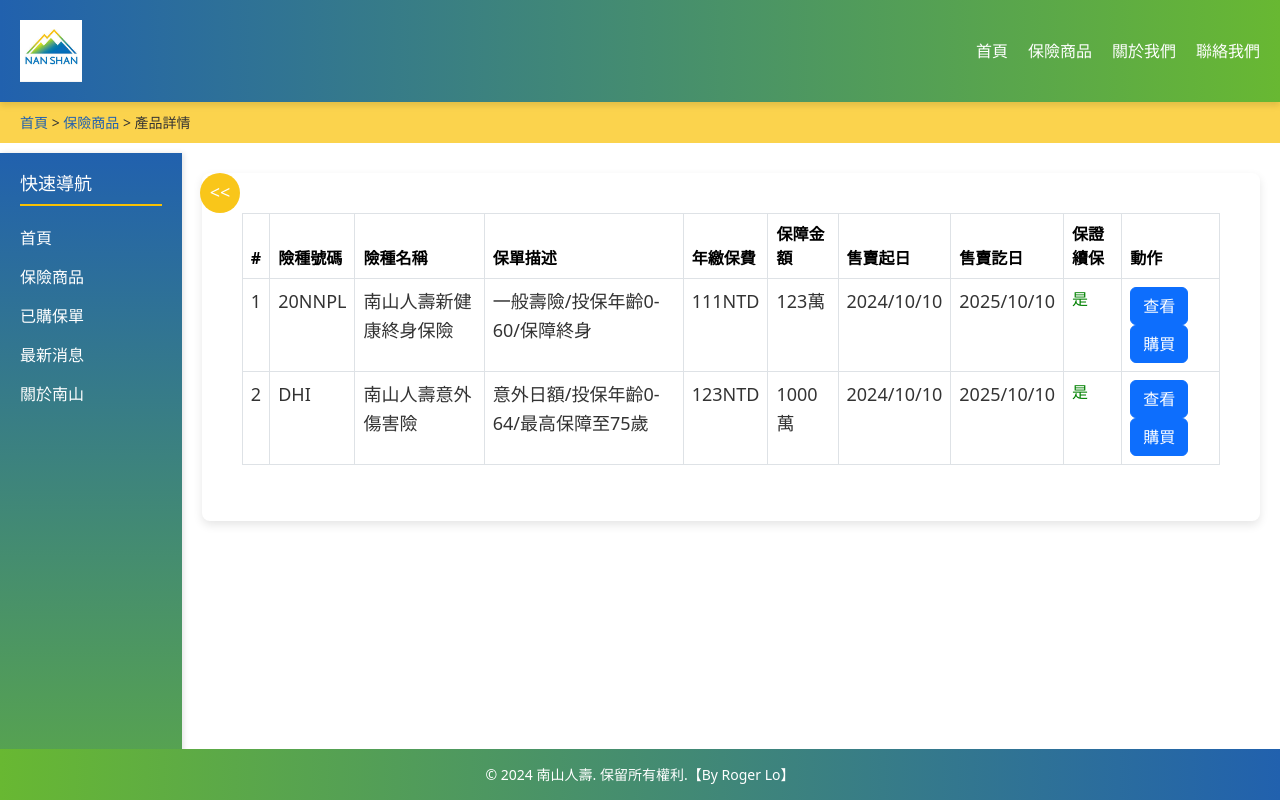
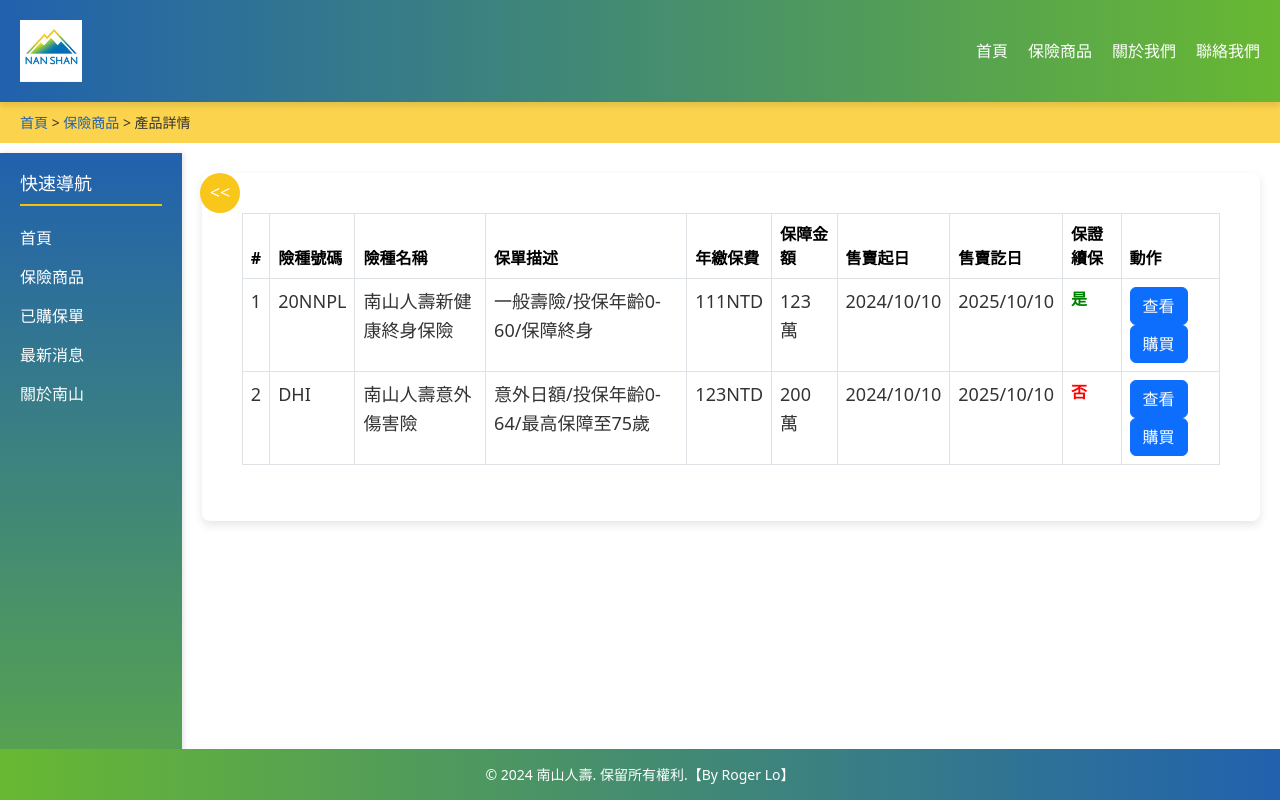
Before and after one commit to yiwen0507/vueHW_W8, a Vue app: page /insuranceproduct in a window 1280 px wide. Shown: the top 800 px of the page. Built offline with nearby package versions, Linux system fonts and the light colour scheme.

Commit message:
增加資料，修改細節

```diff
--- a/src/components/AlreadyPurchased.vue
+++ b/src/components/AlreadyPurchased.vue
@@ -16,7 +16,7 @@
               <li v-show="product.guaranteedRenewal === '是'">
                 <strong>提前續保：</strong>
                 <button v-show="product.applyClick === '否'" @click="goToApply(product)">我要申請</button>
-                <button disabled v-show="product.applyClick === '是'">已經申請</button>
+                <button disabled v-show="product.applyClick === '是'">已申請</button>
               </li>
             </ul>
           </div>
--- a/src/components/InsuranceProducts.vue
+++ b/src/components/InsuranceProducts.vue
@@ -27,7 +27,7 @@
                 <td><p>{{ product.startDate }}</p></td>
                 <td><p>{{ product.endDate }}</p></td>
                 <td :class="{'green-text': product.guaranteedRenewal === '是', 'red-text': product.guaranteedRenewal === '否'}">
-                    {{ product.guaranteedRenewal }}
+                    <strong>{{ product.guaranteedRenewal }}</strong>
                 </td>
                 <td>
                     <button type="button" class="btn btn-primary" @click="goToDetail(product)">查看</button>
@@ -67,15 +67,15 @@
                         policyName : '南山人壽意外傷害險',
                         policyDesc: '意外日額/投保年齡0-64/最高保障至75歲',
                         pricePerYear: '123NTD',
-                        coverage: '1000萬',
+                        coverage: '200萬',
                         startDate: '2024/10/10',
                         endDate: '2025/10/10',
-                        guaranteedRenewal: '是',
+                        guaranteedRenewal: '否',
                         policyDetail:[
-                            "1111",
-                            "2222",
-                            "3333",
-                            "4444"
+                            "意外身故保險金或喪葬費用保險金，保障金額200萬",
+                            "意外重大燒燙傷保險金，保障金額50萬",
+                            "天然災害意外身故保險金或喪葬費用保險金，保障金額200萬",
+                            "特定交通事故重大創傷保險金，保障金額20萬"
                         ],
                         applyClick: '否'
                     },
--- a/src/components/PurchasedSuccess.vue
+++ b/src/components/PurchasedSuccess.vue
@@ -1,14 +1,13 @@
 <template>
     <div>
         <main class="centered-content">
-            <h2>{{ productName }}</h2>
-            <h2>加保成功!</h2>
+            <h2><strong>{{ productName }}</strong></h2>
+            <h2><strong>加保成功!</strong></h2>
             <p>電子保單將以加密附件寄送到您的信箱</p>
             <p>若三日內尚未收到，請與「保戶服務部」聯繫:</p>
             <p>0800-020-060</p>
             <h4>...畫面將於 <span class="blue-text">{{count}}</span> 秒後跳轉至「保險商品頁」... </h4>
-            <!-- <button @click="stopCountdownAndNavigate">回到保險商品頁</button> -->
-             <RouterLink @click="stopCountdownAndNavigate" to="/insuranceproduct">回到保險商品頁</RouterLink>
+             <!-- <RouterLink @click="stopCountdownAndNavigate" to="/insuranceproduct">回到保險商品頁</RouterLink> -->
         </main>
     </div>
 </template>
@@ -18,7 +17,7 @@
     export default {
         data () {
             return {
-                count: 5,
+                count: 3,
                 timer: null // 保存計時器
             }
         },
@@ -58,7 +57,6 @@
   flex-direction: column;
   justify-content: center; /* 垂直置中 */
   align-items: center; /* 水平置中 */
-  min-height: 100vh; /* 使内容置中對齊屏幕高度 */
   text-align: center; /* 文字置中 */
 }
 .blue-text {
```
